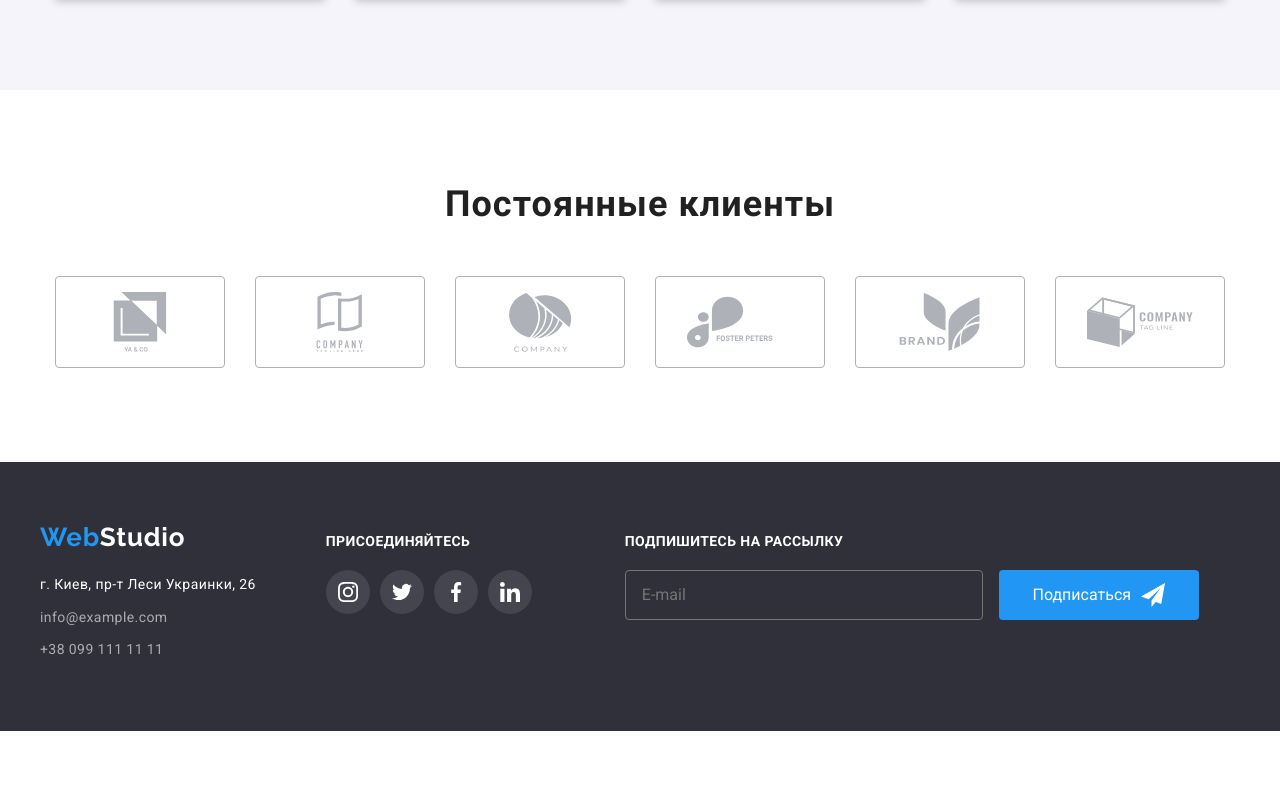
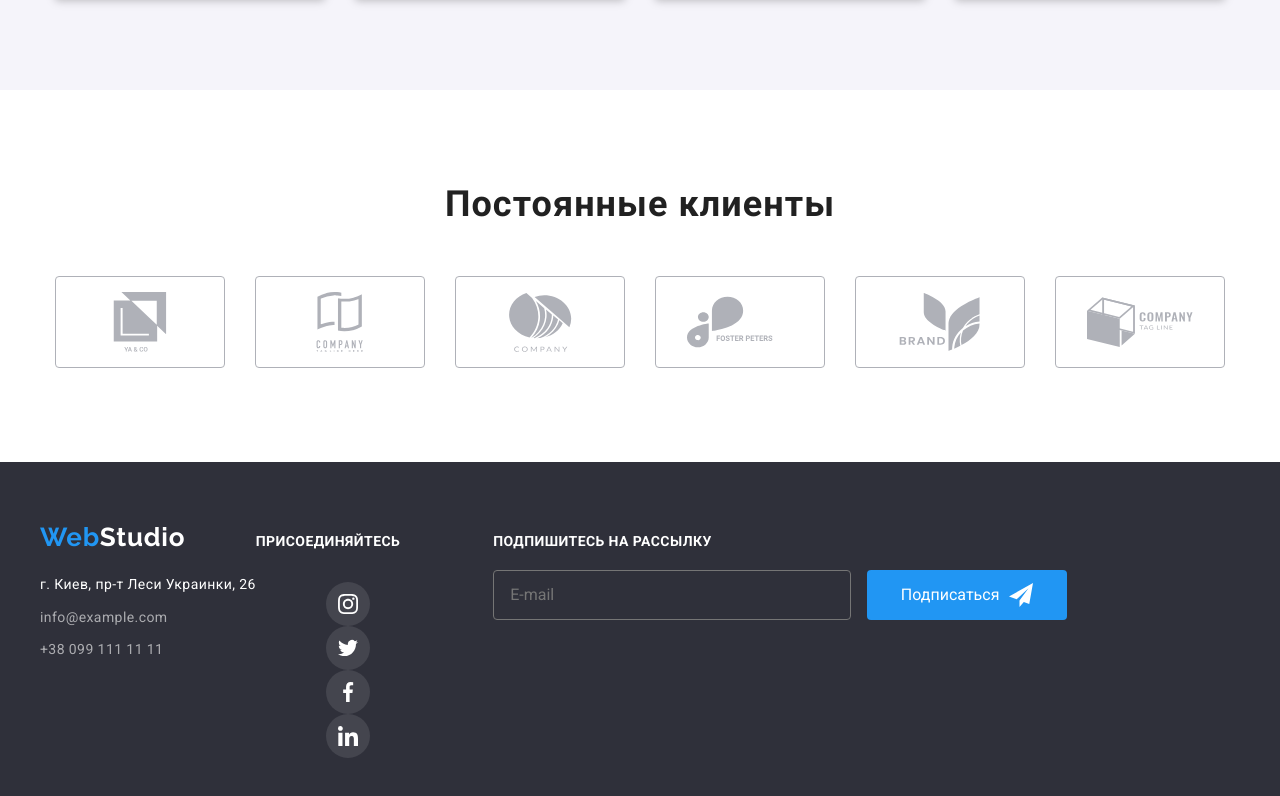
Before and after one commit to Trofimenko88/goit-markup-hw-06, a plain HTML site: page index.html in a window 1280 px wide. Shown: the part 2223-3019 px from the top of the page. Before the commit the page ends 2954 px from the top, so only its background shows below. Drawn offline with nearby package versions, Linux system fonts and the light colour scheme.

Commit message:
footer-li

```diff
--- a/css/styles.css
+++ b/css/styles.css
@@ -698,9 +698,8 @@ transition-property: fill;
 
 /*Footer logo*/
 
-.footer-info {
-  padding-top: 60px;
-  padding-bottom: 60px;
+.footer-cont {
+  border-box;
 }
 .footer-prelogo {
   color: #2196f3;
@@ -770,22 +769,18 @@ transition-property: fill;
   /* or 171% */
   letter-spacing: 0.03em;
 }
-
-.footer-social {
-  margin-left: 70px;
+.footer-title {
+  font-size: 14px;
+    line-height: 1.14;
+    letter-spacing: 0.03em;
+    text-transform: uppercase;
+    color: var(--complementary-text-color);
+    margin-bottom: 20px;
 }
 
-.footer-title {
-  font-size: 14px;
-  line-height: 1.14;
-  letter-spacing: 0.03em;
-  text-transform: uppercase;
-  color: #FFFFFF;
-  margin-bottom: 20px;
-}
 .footer-social-list {
-  display: flex;
-  justify-content: center;
+  padding-top: 12px;
+  padding-left: 70px;
 }
 
 .footer-social-item:not(:last-child) {
@@ -819,6 +814,10 @@ transition-property: fill;
 
 .footer-button-icon:nth-last-child(4) {
   margin-right: 10px;
+}
+.footer-social-list {
+  padding-top: 12px;
+  padding-left: 70px;
 }
 
 .footer-mail-form {
--- a/index.html
+++ b/index.html
@@ -261,6 +261,7 @@
                     </ul>
                 </div>
         </ul>
+    </div>
 </section>
 <section class="customers">
 <div class="container customers-block">
@@ -366,7 +367,6 @@
                 </svg>
                </a>
             </li>
-
             <li class="footer-social-item">
                 <a href class="footer-social-button">
                     <svg class="footer-button-icon" width="20px" height="20px">
@@ -382,14 +382,12 @@
             <button type="submit" class="button-footer">
                 Подписаться
                 <div>
-                          <a href="" class="footer-link link">
+                    <a href class="footer-link link">
                       <svg class="footer-icon" width="24px" height="24px">
-                                <use href="./images/symbol-defs.svg#icon-icon-send">
-                                </use>
+                          <use href="./images/symbol-defs.svg#icon-icon-send"></use>
                       </svg>
                     </a>
                 </div>
-
             </button>
         </form>
     </footer>
@@ -457,5 +455,4 @@
             </div>
             <script src="./js/modal.js"></script>
 </body>
-</body>
 </html>
```
Also changed, not shown: portfolio.html (+2 -5 lines). Lines whose indentation alone changed are shown as unchanged.
